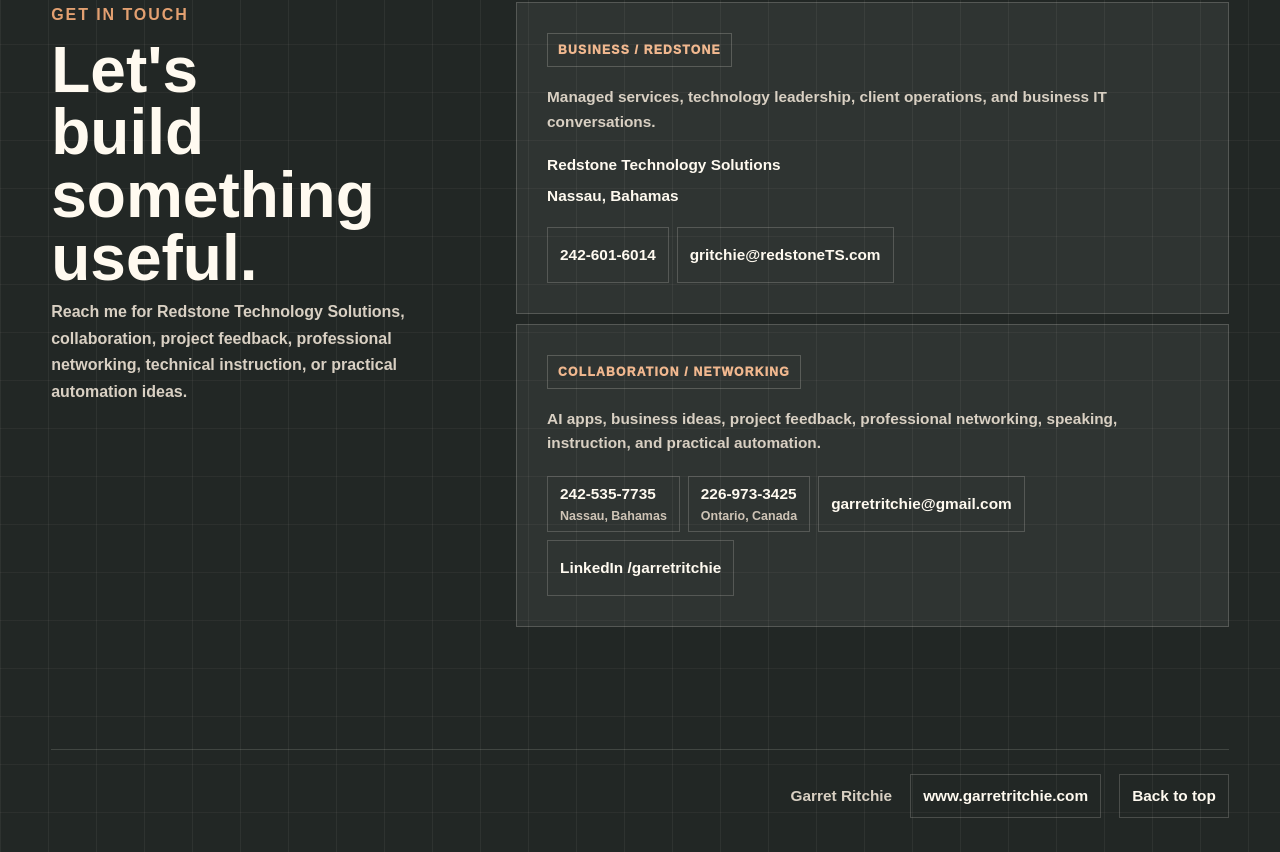
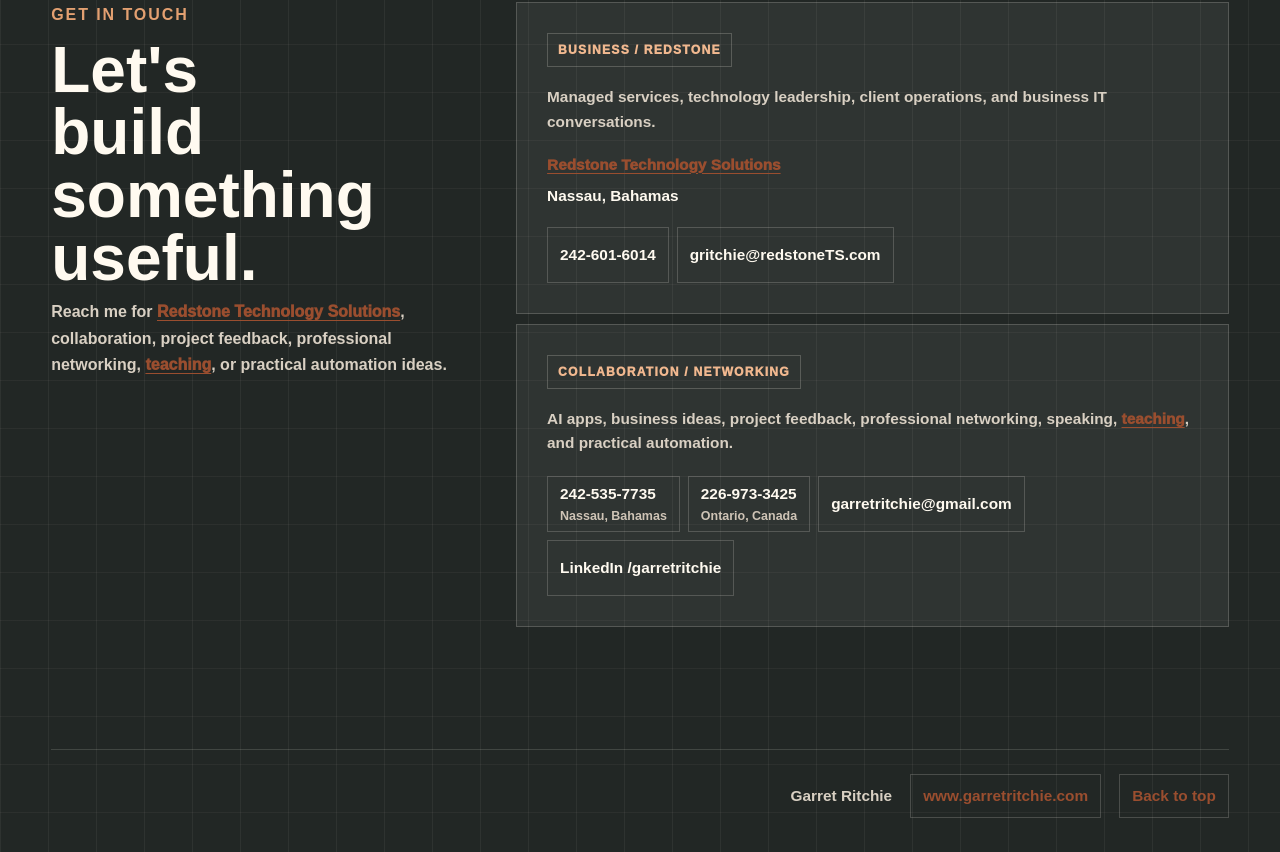
Before and after one commit to garretritchie/personal, a Next.js app: page / in a window 1280 px wide. Shown: the part 3465-4317 px from the top of the page. Built offline with nearby package versions, Linux system fonts and the light colour scheme.

Commit message:
Link company and teaching references

```diff
--- a/app/about/page.tsx
+++ b/app/about/page.tsx
@@ -1,4 +1,4 @@
-import { SiteFooter, SiteHeader } from "../components";
+import { LinkedText, SiteFooter, SiteHeader } from "../components";
 import { fieldNotes, profileHighlights } from "../site-content";
 
 const dayOneCards = [
@@ -57,7 +57,7 @@ export default function AboutPage() {
               <article className="profile-card" key={item.title}>
                 <span>{item.label}</span>
                 <h3>{item.title}</h3>
-                <p>{item.detail}</p>
+                <p><LinkedText text={item.detail} /></p>
               </article>
             ))}
           </div>
--- a/app/components.tsx
+++ b/app/components.tsx
@@ -15,6 +15,59 @@ import {
 
 function isExternal(href: string) {
   return href.startsWith("https://");
+}
+
+const textLinks = [
+  { text: "Redstone Technology Solutions", href: "https://www.redstoneTS.com" },
+  { text: "Redstone Technology", href: "https://www.redstoneTS.com" },
+  { text: "Synergy Bahamas", href: "https://www.synergybahamas.com" },
+  { text: "teaching", href: "https://www.synergybahamas.com" },
+  { text: "Teaching", href: "https://www.synergybahamas.com" },
+];
+
+export function LinkedText({ text }: { text: string }) {
+  const matches = textLinks
+    .flatMap((link) => {
+      const index = text.indexOf(link.text);
+      return index >= 0 ? [{ ...link, index }] : [];
+    })
+    .sort((a, b) => a.index - b.index);
+
+  if (!matches.length) {
+    return <>{text}</>;
+  }
+
+  const parts = [];
+  let cursor = 0;
+
+  for (const match of matches) {
+    if (match.index < cursor) {
+      continue;
+    }
+
+    if (match.index > cursor) {
+      parts.push(text.slice(cursor, match.index));
+    }
+
+    parts.push(
+      <a
+        className="inline-text-link"
+        href={match.href}
+        key={`${match.text}-${match.index}`}
+        rel="noreferrer"
+        target="_blank"
+      >
+        {match.text}
+      </a>,
+    );
+    cursor = match.index + match.text.length;
+  }
+
+  if (cursor < text.length) {
+    parts.push(text.slice(cursor));
+  }
+
+  return <>{parts}</>;
 }
 
 export function SiteHeader() {
@@ -166,17 +219,18 @@ export function SiteFooter() {
         <p className="section-kicker">Get in touch</p>
         <h2>Let&apos;s build something useful.</h2>
         <p>
-          Reach me for Redstone Technology Solutions, collaboration, project feedback,
-          professional networking, technical instruction, or practical automation ideas.
+          <LinkedText text="Reach me for Redstone Technology Solutions, collaboration, project feedback, professional networking, teaching, or practical automation ideas." />
         </p>
       </div>
       <div className="footer-contact-grid">
         {contactOptions.map((option) => (
           <section className="footer-contact-card" key={option.label} aria-label={option.label}>
             <span>{option.label}</span>
-            <p>{option.description}</p>
+            <p><LinkedText text={option.description} /></p>
             {option.lines.map((line) => (
-              <strong key={line}>{line}</strong>
+              <strong key={line}>
+                <LinkedText text={line} />
+              </strong>
             ))}
             <div>
               {option.actions.map((action) => (
@@ -338,43 +392,43 @@ export function ProjectWorkbench() {
           <dl className="case-study-grid">
             <div>
               <dt>Context</dt>
-              <dd>{selectedProject.caseStudy.context}</dd>
+              <dd><LinkedText text={selectedProject.caseStudy.context} /></dd>
             </div>
             <div>
               <dt>Problem</dt>
-              <dd>{selectedProject.caseStudy.problem}</dd>
+              <dd><LinkedText text={selectedProject.caseStudy.problem} /></dd>
             </div>
             <div>
               <dt>Constraints</dt>
-              <dd>{selectedProject.caseStudy.constraints}</dd>
+              <dd><LinkedText text={selectedProject.caseStudy.constraints} /></dd>
             </div>
             <div>
               <dt>Role</dt>
-              <dd>{selectedProject.caseStudy.role}</dd>
+              <dd><LinkedText text={selectedProject.caseStudy.role} /></dd>
             </div>
             <div>
               <dt>Process</dt>
-              <dd>{selectedProject.caseStudy.process}</dd>
+              <dd><LinkedText text={selectedProject.caseStudy.process} /></dd>
             </div>
             <div>
               <dt>Key decisions</dt>
-              <dd>{selectedProject.caseStudy.keyDecisions}</dd>
+              <dd><LinkedText text={selectedProject.caseStudy.keyDecisions} /></dd>
             </div>
             <div>
               <dt>Architecture / interface</dt>
-              <dd>{selectedProject.caseStudy.architecture}</dd>
+              <dd><LinkedText text={selectedProject.caseStudy.architecture} /></dd>
             </div>
             <div>
               <dt>Outcome</dt>
-              <dd>{selectedProject.caseStudy.outcome}</dd>
+              <dd><LinkedText text={selectedProject.caseStudy.outcome} /></dd>
             </div>
             <div>
               <dt>Lessons learned</dt>
-              <dd>{selectedProject.caseStudy.lessons}</dd>
+              <dd><LinkedText text={selectedProject.caseStudy.lessons} /></dd>
             </div>
             <div>
               <dt>Current status</dt>
-              <dd>{selectedProject.caseStudy.currentStatus}</dd>
+              <dd><LinkedText text={selectedProject.caseStudy.currentStatus} /></dd>
             </div>
           </dl>
         </aside>
@@ -401,9 +455,11 @@ export function ContactCards() {
       {contactOptions.map((option) => (
         <article className="contact-card" key={option.label}>
           <span>{option.label}</span>
-          <p>{option.description}</p>
+          <p><LinkedText text={option.description} /></p>
           {option.lines.map((line) => (
-            <strong key={line}>{line}</strong>
+            <strong key={line}>
+              <LinkedText text={line} />
+            </strong>
           ))}
           <div className="contact-actions">
             {option.actions.map((action) => (
--- a/app/contact/page.tsx
+++ b/app/contact/page.tsx
@@ -1,4 +1,5 @@
 import {
+  LinkedText,
   SiteFooter,
   SiteHeader,
 } from "../components";
@@ -11,8 +12,7 @@ export default function ContactPage() {
         <p className="section-kicker">Contact</p>
         <h1 id="contact-title">Garret K. Ritchie</h1>
         <p>
-          Reach me for Redstone Technology Solutions, collaboration, project feedback,
-          professional networking, technical instruction, or practical automation ideas.
+          <LinkedText text="Reach me for Redstone Technology Solutions, collaboration, project feedback, professional networking, teaching, or practical automation ideas." />
         </p>
         <div className="hero-actions">
           <a className="primary-action" href="#footer-contact">
--- a/app/globals.css
+++ b/app/globals.css
@@ -61,6 +61,19 @@ a {
   text-decoration: none;
 }
 
+.inline-text-link {
+  color: var(--copper);
+  font-weight: 950;
+  text-decoration: underline;
+  text-decoration-thickness: 1px;
+  text-underline-offset: 0.18em;
+}
+
+.inline-text-link:hover,
+.inline-text-link:focus-visible {
+  color: var(--blue);
+}
+
 button,
 a {
   -webkit-tap-highlight-color: transparent;
@@ -1362,7 +1375,7 @@ blockquote cite {
   justify-content: flex-end;
 }
 
-.system-footer a {
+.system-footer > .footer-bottom a {
   display: inline-flex;
   min-height: 44px;
   align-items: center;
@@ -2776,7 +2789,7 @@ h1 {
   margin-top: 20px;
 }
 
-.footer-contact-card a,
+.footer-contact-card > div a,
 .footer-bottom a {
   display: inline-flex;
   min-height: 44px;
@@ -2791,7 +2804,7 @@ h1 {
     color var(--duration-standard) var(--ease-standard);
 }
 
-.footer-contact-card a {
+.footer-contact-card > div a {
   flex-direction: column;
   justify-content: center;
   align-items: flex-start;
@@ -2799,14 +2812,14 @@ h1 {
   min-height: 56px;
 }
 
-.footer-contact-card a small {
+.footer-contact-card > div a small {
   color: #cfc4b6;
   font-size: 0.78rem;
   font-weight: 850;
 }
 
-.footer-contact-card a:hover,
-.footer-contact-card a:focus-visible,
+.footer-contact-card > div a:hover,
+.footer-contact-card > div a:focus-visible,
 .footer-bottom a:hover,
 .footer-bottom a:focus-visible {
   border-color: var(--cyan);
--- a/app/site-content.ts
+++ b/app/site-content.ts
@@ -387,7 +387,7 @@ export const contactOptions = [
   {
     label: "Collaboration / Networking",
     description:
-      "AI apps, business ideas, project feedback, professional networking, speaking, instruction, and practical automation.",
+      "AI apps, business ideas, project feedback, professional networking, speaking, teaching, and practical automation.",
     lines: [],
     actions: [
       { label: "242-535-7735", value: "242-535-7735", href: "tel:+12425357735", detail: "Nassau, Bahamas" },
```
